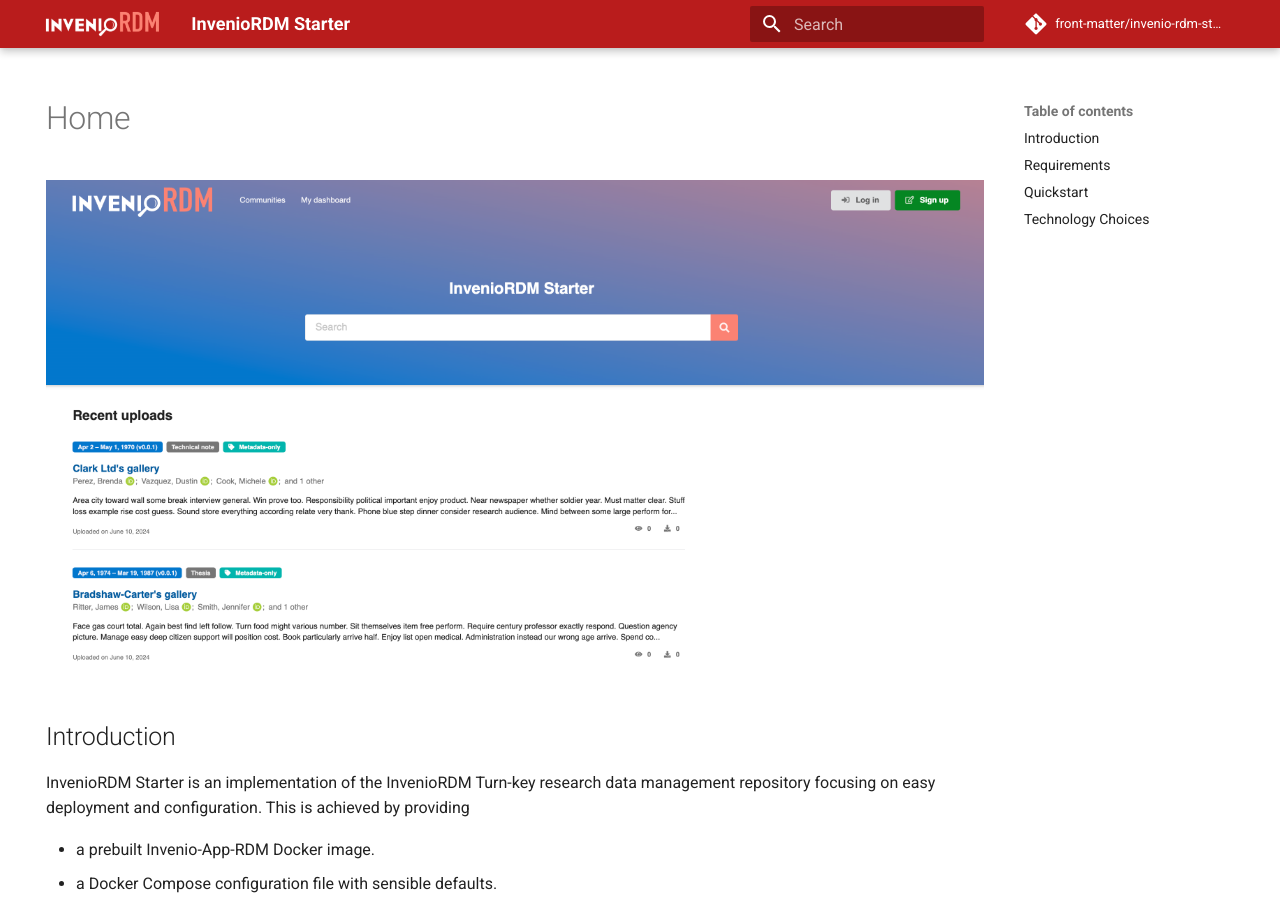
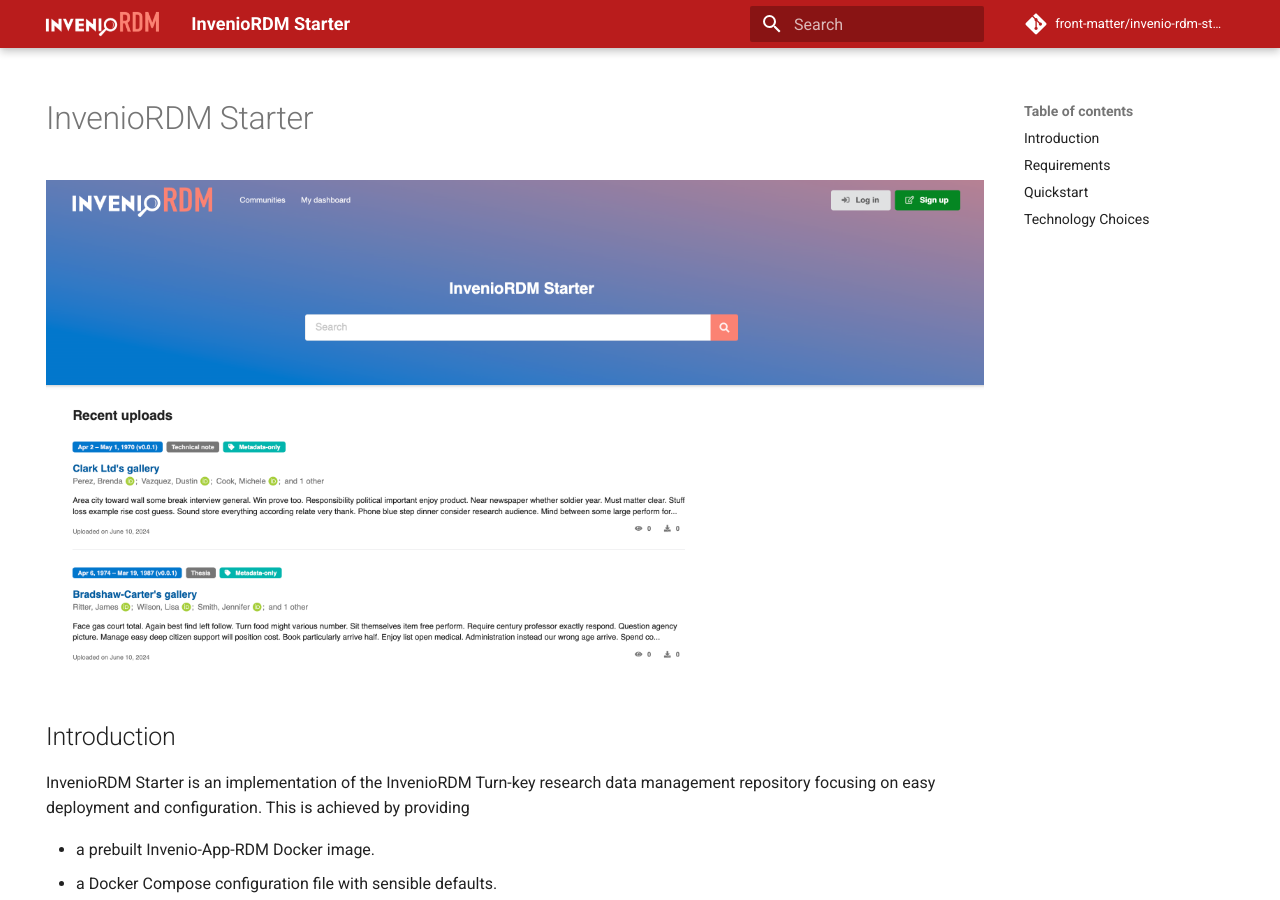
Before and after one commit to front-matter/invenio-rdm-starter, an MkDocs documentation site: the page built from docs/index.md, in a window 1280 px wide and 900 px high. Built offline with MkDocs 1.6.1 and Material for MkDocs 9.7.7, drawn with Linux system fonts in a browser that asks for light colours; comment, search, counter and statistics services are not loaded.

Commit message:
update docs

```diff
--- a/docs/index.md
+++ b/docs/index.md
@@ -2,6 +2,8 @@
 hide:
   - navigation
 ---
+
+# InvenioRDM Starter
 
 ![Screenshot](assets/screenshot.png)
 
```
Also changed, not shown: 3 other files.
